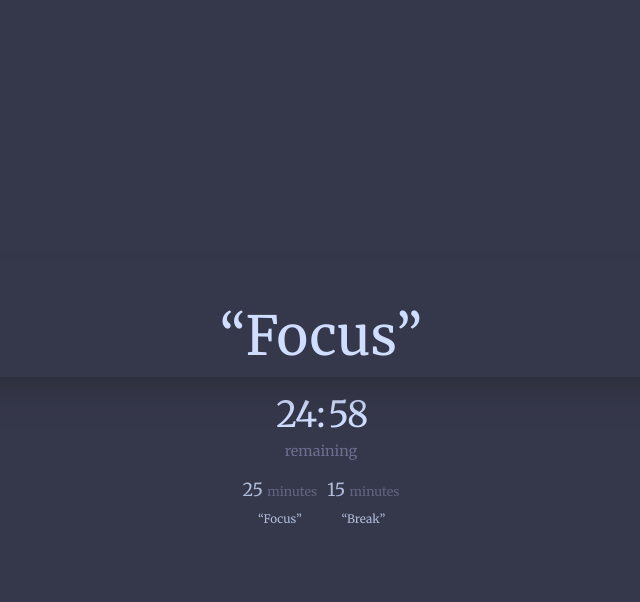
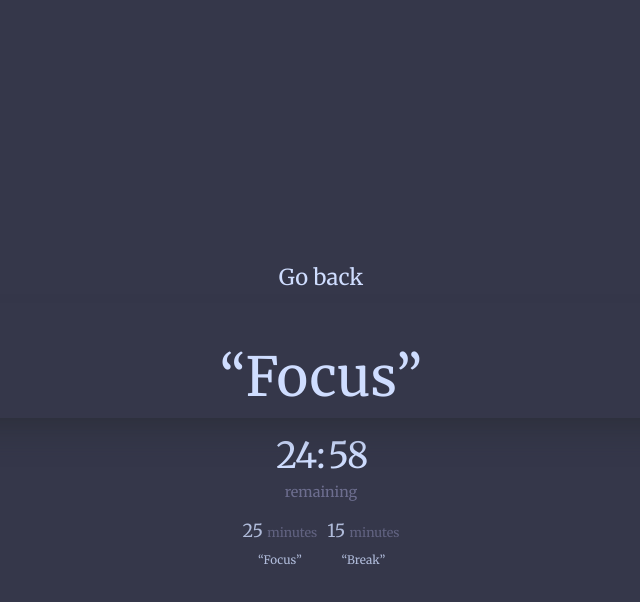
Before and after one commit to jerry-sky/simple-interval-timer, a React (Create React App) app: page / in a window 1280 px wide. Both pictures are taken after a click on the button "Start". Shown: the top 602 px of the page, without its empty margins (319-959 px from the left). Built offline with nearby package versions, Linux system fonts and the light colour scheme.

Commit message:
improved the graphical interface and communication between components

```diff
--- a/src/index.scss
+++ b/src/index.scss
@@ -41,6 +41,7 @@ button {
     background: transparent;
     border: 0;
     // border-radius: 0;
+    outline: 0;
     font-size: calc(10px + 1.5vmin);
     padding: 12px 27px;
     transition: .08s linear background;
@@ -48,5 +49,9 @@ button {
     &:hover {
         background: $secondary-background;
         box-shadow: $secondary-background 0 0 30px;
+        &.secondary-background {
+            background: $background;
+            box-shadow: $background 0 0 30px;
+        }
     }
 }
--- a/src/program/program.scss
+++ b/src/program/program.scss
@@ -15,11 +15,18 @@
     margin-bottom: 10px;
 }
 
+$transition-duration: .4s;
+$transition-timing: cubic-bezier(0.37, 0, 0.63, 1);
+
 .hide {
     opacity: 0;
+    transition: $transition-duration $transition-timing opacity,
+        0.001s ($transition-duration - 0.001s) linear visibility;
+    visibility: hidden;
 }
 
 .show {
     opacity: 1;
-    transition: 0.2s ease-in-out opacity;
+    transition: $transition-duration $transition-timing opacity;
+    visibility: visible;
 }
--- a/src/program/program.tsx
+++ b/src/program/program.tsx
@@ -9,28 +9,51 @@ interface ProgramState extends IntervalListState {
 }
 
 class Program extends Component<{}, ProgramState> {
+    private timerScreen: React.RefObject<TimerScreen> = React.createRef();
+
     constructor(props: {}) {
         super(props);
 
         this.state = {
-            intervals: [],
+            intervals: [
+                {
+                    id: 1,
+                    interval: 25,
+                    description: "Focus",
+                },
+                {
+                    id: 2,
+                    interval: 15,
+                    description: "Break",
+                },
+            ],
             showTimerScreen: false,
         };
     }
 
     public SubmitIntervalForm(intervals: IntervalList) {
         this.setState({ intervals: intervals, showTimerScreen: true });
+        this.timerScreen?.current?.startTheTimer(intervals);
+    }
+
+    public ToggleTimerScreen() {
+        this.setState({ showTimerScreen: !this.state.showTimerScreen });
     }
 
     render() {
         return (
             <div className="program">
                 <p className="header">Interval Timer</p>
-                <Form submitFunction={this.SubmitIntervalForm.bind(this)} />
+                <Form
+                    initialIntervals={this.state.intervals}
+                    submitFunction={this.SubmitIntervalForm.bind(this)}
+                />
                 <div className={this.state.showTimerScreen ? "show" : "hide"}>
-                    {this.state.showTimerScreen ? (
-                        <TimerScreen intervals={this.state.intervals} />
-                    ) : null}
+                    <TimerScreen
+                        ref={this.timerScreen}
+                        intervals={this.state.intervals}
+                        backToMain={this.ToggleTimerScreen.bind(this)}
+                    />
                 </div>
             </div>
         );
--- a/src/timer-screen/timer-screen.scss
+++ b/src/timer-screen/timer-screen.scss
@@ -2,7 +2,6 @@
 
 .timer-screen {
     position: fixed;
-    z-index: 10;
     top: 0;
     left: 0;
     background: $secondary-background;
--- a/src/timer-screen/timer-screen.tsx
+++ b/src/timer-screen/timer-screen.tsx
@@ -1,10 +1,14 @@
 import React, { Component } from "react";
 import "./timer-screen.scss";
-import { IntervalListState, Interval } from "../model/intervals";
+import { IntervalListState, Interval, IntervalList } from "../model/intervals";
 import Monospaceify from "../monospace-ify/monospace-ify";
 
 interface TimerScreenProps {
     intervals: Interval[];
+    /**
+     * Reference to the function that closes down the timer screen and shows the main screen again.
+     */
+    backToMain: () => void;
 }
 
 interface TimerScreenState extends IntervalListState {
@@ -13,6 +17,7 @@ interface TimerScreenState extends IntervalListState {
 
 class TimerScreen extends Component<TimerScreenProps, TimerScreenState> {
     private literalIntervalID: NodeJS.Timeout = setTimeout(() => {}, 1);
+    private backToMain: () => void;
 
     constructor(props: TimerScreenProps) {
         super(props);
@@ -21,14 +26,34 @@ class TimerScreen extends Component<TimerScreenProps, TimerScreenState> {
             intervals: props.intervals,
             currentTimer: { id: 1, left: props.intervals[0].interval * 60 },
         };
+
+        this.backToMain = props.backToMain;
     }
 
-    componentDidMount() {
-        // start the timer by default
-        this.startTheTimer();
+    componentWillUnmount() {
+        clearInterval(this.literalIntervalID);
     }
 
-    private startTheTimer() {
+    private resetTheCurrentTimer() {
+        this.setState({
+            currentTimer: {
+                id: 1,
+                left: this.state.intervals[0].interval * 60,
+            },
+        });
+    }
+
+    public startTheTimer(intervals: IntervalList) {
+        clearInterval(this.literalIntervalID);
+
+        this.setState(
+            {
+                intervals: intervals,
+            },
+            // this is disgusting — thanks React
+            () => {
+                console.log(intervals);
+                this.resetTheCurrentTimer();
                 this.literalIntervalID = setInterval(() => {
                     const cur = this.state.currentTimer;
                     this.setState({
@@ -39,17 +64,27 @@ class TimerScreen extends Component<TimerScreenProps, TimerScreenState> {
                     }
                 }, 1000);
             }
+        );
+    }
 
     render() {
         return (
             <div className="timer-screen">
+                <button
+                    className="go-back secondary-background"
+                    onClick={this.backToMain}
+                >
+                    Go back
+                </button>
                 <div className="current">
                     <p className="description-shadow-mask"></p>
                     <p className="description">
-                        “{
+                        “
+                        {
                             this.state.intervals[this.state.currentTimer.id - 1]
                                 .description
-                        }”
+                        }
+                        ”
                     </p>
                     <div className="left">
                         <Monospaceify
```
Also changed, not shown: src/intervals-form/intervals-form.tsx (+6 -1 lines). Lines whose indentation alone changed are shown as unchanged.
